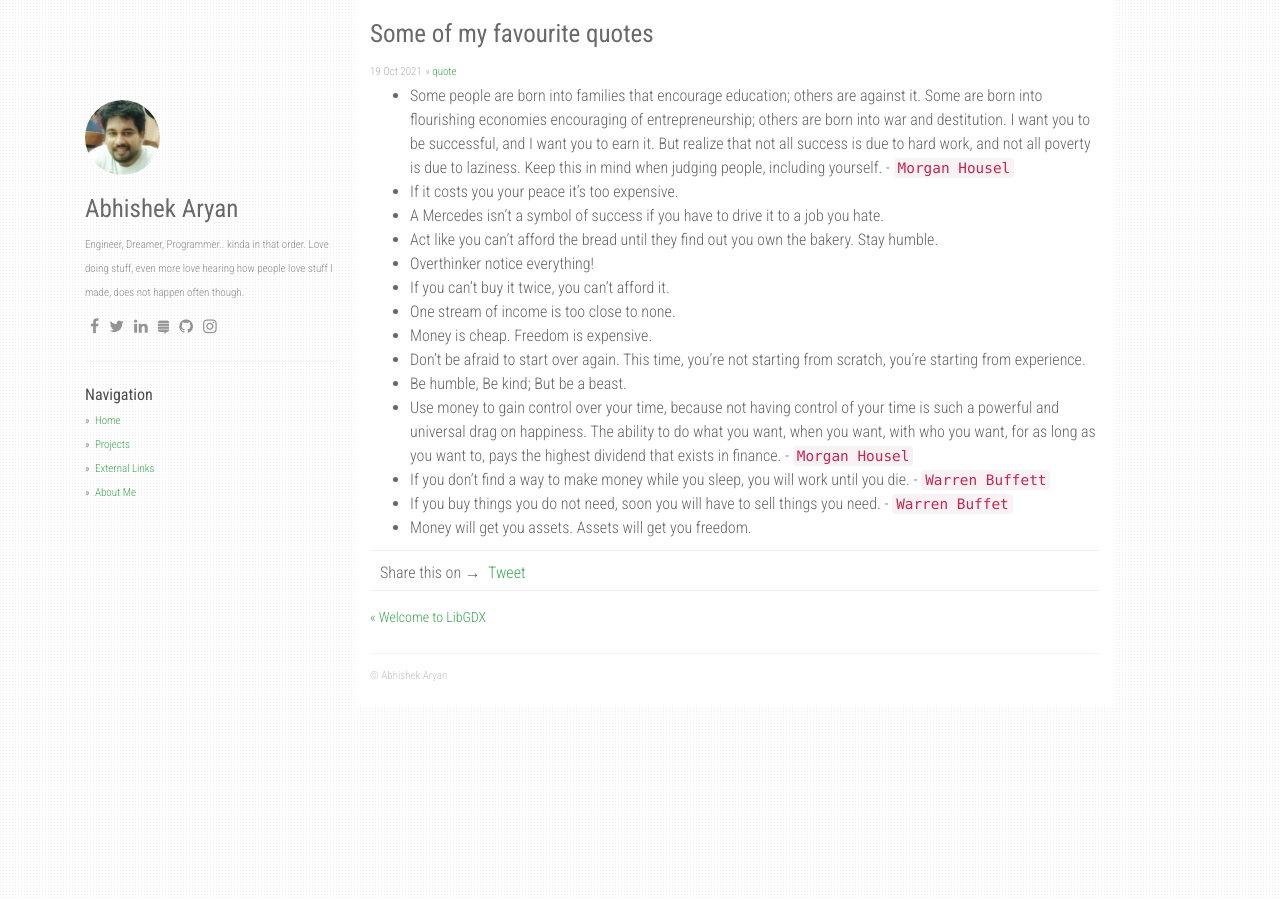
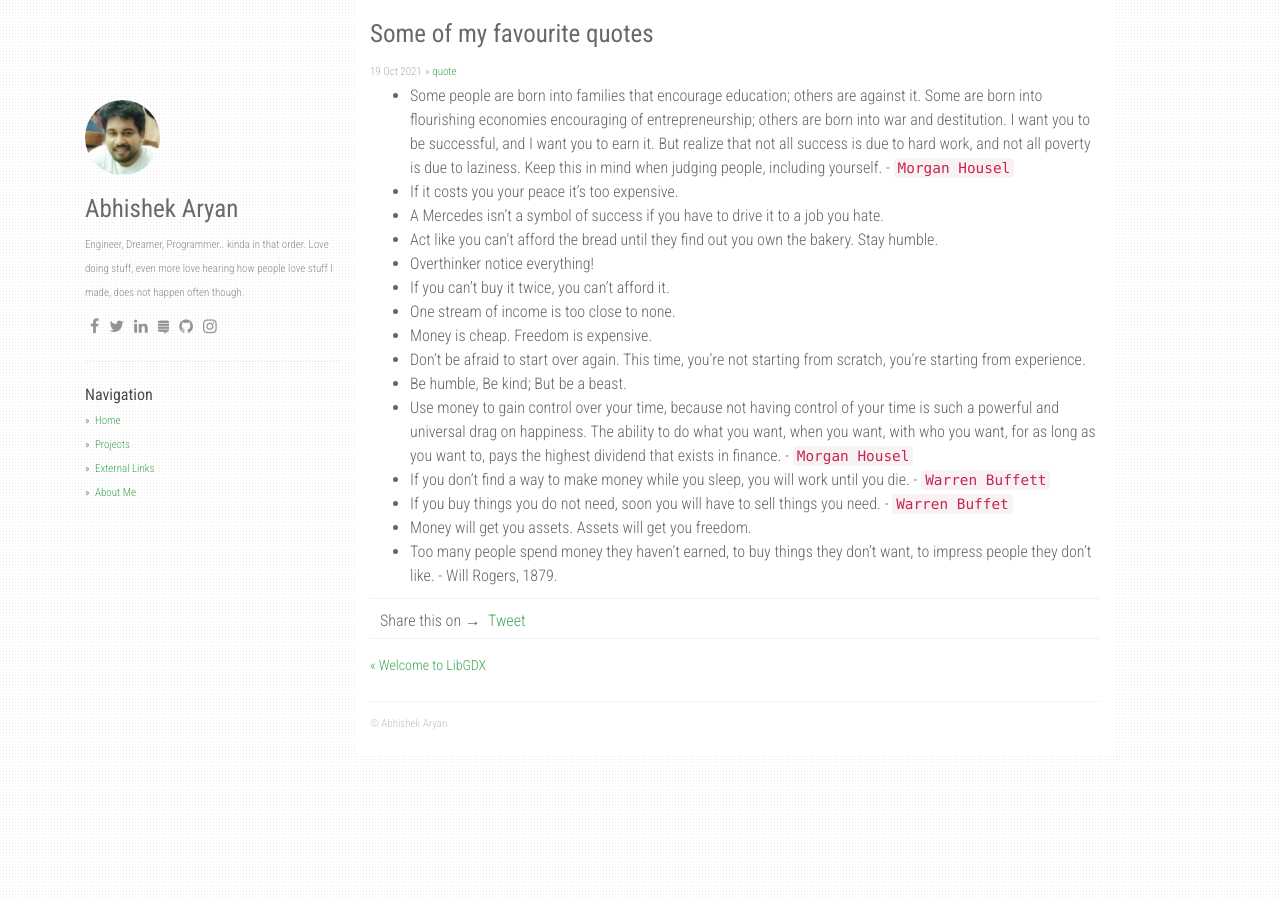
Before and after one commit to itsabhiaryan/itsabhiaryan.github.io, a Jekyll site: the page built from _posts/2021-10-19-some-of-my-favourite-quotes.markdown, in a window 1280 px wide. Built offline with Jekyll 4.4.1, drawn with Linux system fonts in a browser that asks for light colours; nearby versions of some CDN libraries; comment, search, counter and statistics services are not loaded.

Commit message:
Added quote.

```diff
--- a/_posts/2021-10-19-some-of-my-favourite-quotes.markdown
+++ b/_posts/2021-10-19-some-of-my-favourite-quotes.markdown
@@ -19,3 +19,4 @@ categories: [quote]
  * If you don't find a way to make money while you sleep, you will work until you die. - `Warren Buffett`
  * If you buy things you do not need, soon you will have to sell things you need. - `Warren Buffet`
  * Money will get you assets. Assets will get you freedom.
+ * Too many people spend money they haven’t earned, to buy things they don’t want, to impress people they don’t like. - Will Rogers, 1879.
```
